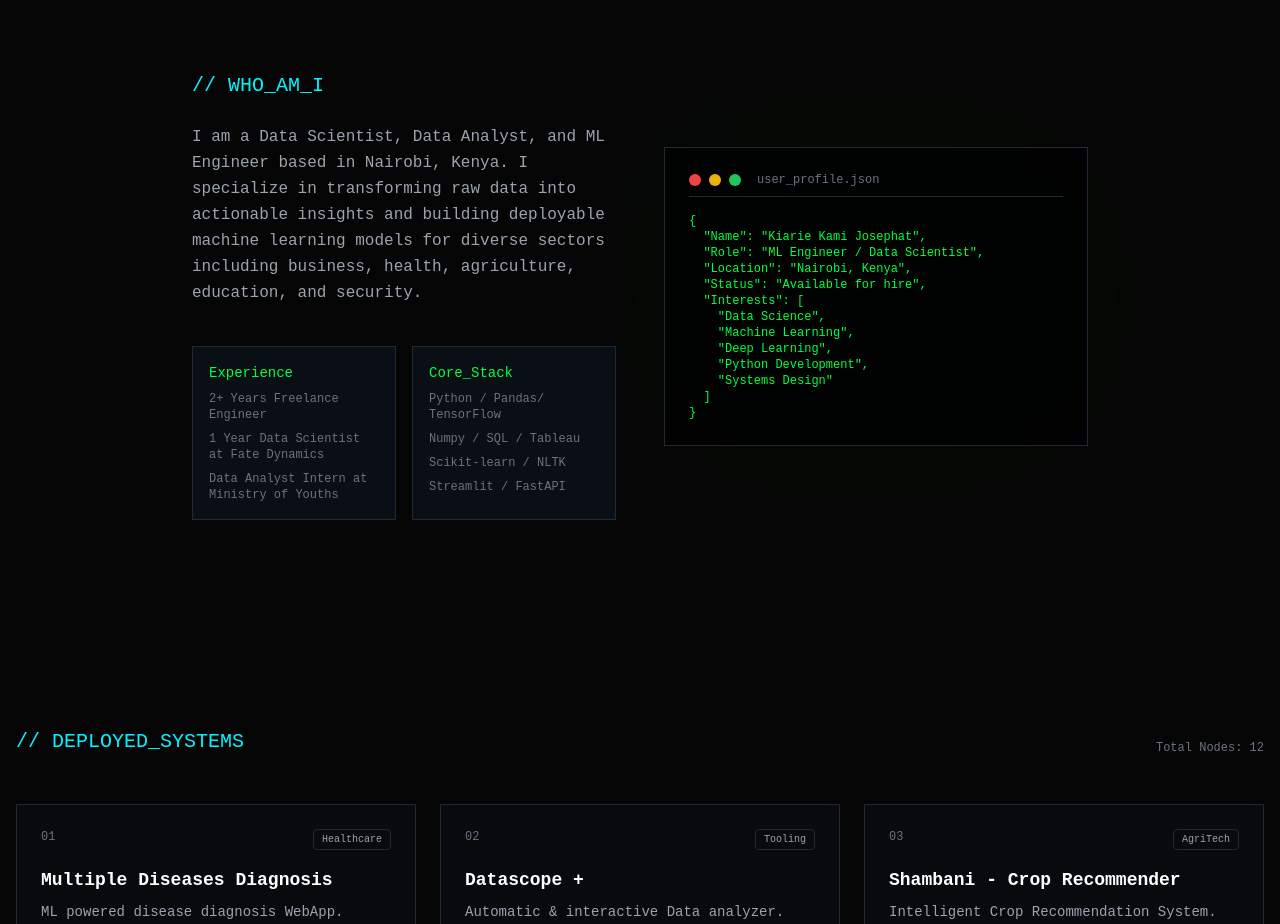
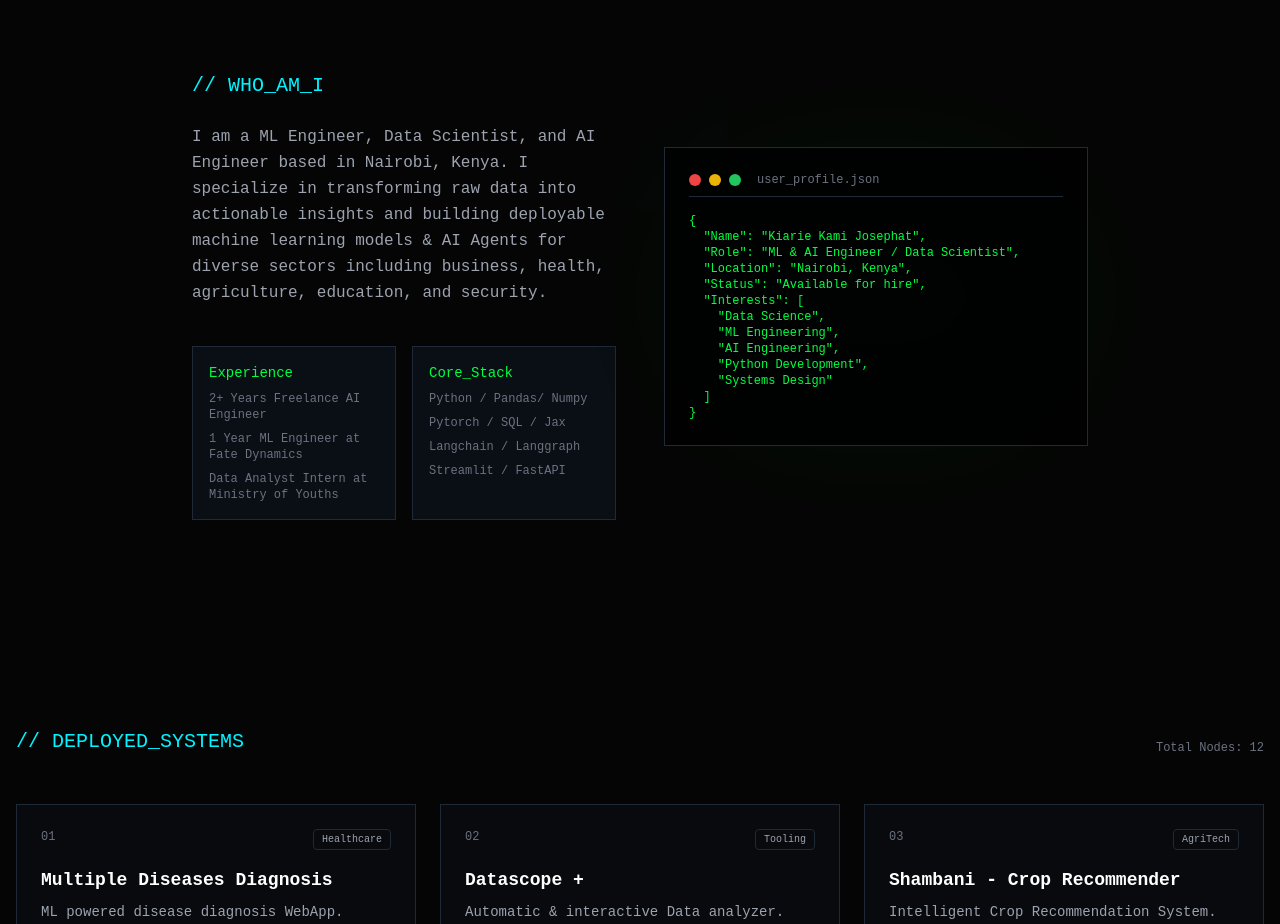
Before and after one commit to kamijoseph/Updated-Portfolio, a React (Vite) app: page / in a window 1280 px wide. Shown: the part 800-1724 px from the top of the page. Built offline with nearby package versions, Linux system fonts and the light colour scheme.

Commit message:
Update About.tsx

```diff
--- a/src/sections/About.tsx
+++ b/src/sections/About.tsx
@@ -6,9 +6,9 @@ export function About() {
             <div className="space-y-6">
                 <h3 className="text-xl text-neon-blue font-mono">// WHO_AM_I</h3>
                 <p className="text-gray-400 font-mono leading-relaxed">
-                    I am a Data Scientist, Data Analyst, and ML Engineer based in Nairobi, Kenya.
+                    I am a ML Engineer, Data Scientist, and AI Engineer based in Nairobi, Kenya.
                     I specialize in transforming raw data into actionable insights and building
-                    deployable machine learning models for diverse sectors including business,
+                    deployable machine learning models & AI Agents for diverse sectors including business,
                     health, agriculture, education, and security.
                 </p>
 
@@ -16,17 +16,17 @@ export function About() {
                     <div className="border border-gray-800 p-4 bg-gray-900/50">
                         <h4 className="text-terminal-green text-sm mb-2 font-pixel">Experience</h4>
                         <ul className="text-xs text-gray-500 space-y-2 font-mono">
-                            <li>2+ Years Freelance Engineer</li>
-                            <li>1 Year Data Scientist at Fate Dynamics</li>
+                            <li>2+ Years Freelance AI Engineer</li>
+                            <li>1 Year ML Engineer at Fate Dynamics</li>
                             <li>Data Analyst Intern at Ministry of Youths</li>
                         </ul>
                     </div>
                     <div className="border border-gray-800 p-4 bg-gray-900/50">
                         <h4 className="text-terminal-green text-sm mb-2 font-pixel">Core_Stack</h4>
                         <ul className="text-xs text-gray-500 space-y-2 font-mono">
-                            <li>Python / Pandas/ TensorFlow</li>
-                            <li>Numpy / SQL / Tableau</li>
-                            <li>Scikit-learn / NLTK</li>
+                            <li>Python / Pandas/ Numpy</li>
+                            <li>Pytorch / SQL / Jax</li>
+                            <li>Langchain / Langgraph</li>
                             <li>Streamlit / FastAPI</li>
                         </ul>
                     </div>
@@ -45,13 +45,13 @@ export function About() {
                     <pre className="text-terminal-green overflow-x-auto">
                         {`{
   "Name": "Kiarie Kami Josephat",
-  "Role": "ML Engineer / Data Scientist",
+  "Role": "ML & AI Engineer / Data Scientist",
   "Location": "Nairobi, Kenya",
   "Status": "Available for hire",
   "Interests": [
     "Data Science",
-    "Machine Learning",
-    "Deep Learning",
+    "ML Engineering",
+    "AI Engineering",
     "Python Development",
     "Systems Design"
   ]
```
